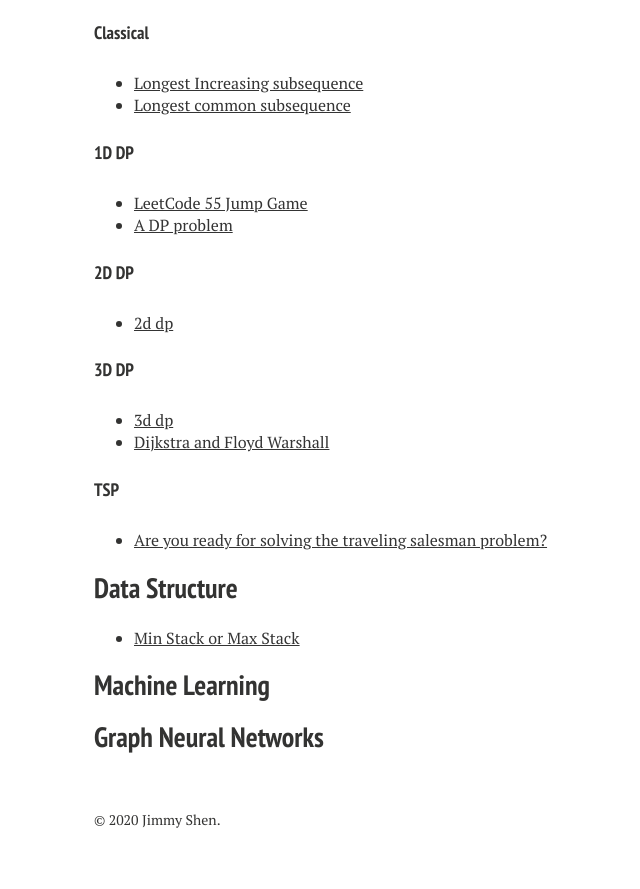
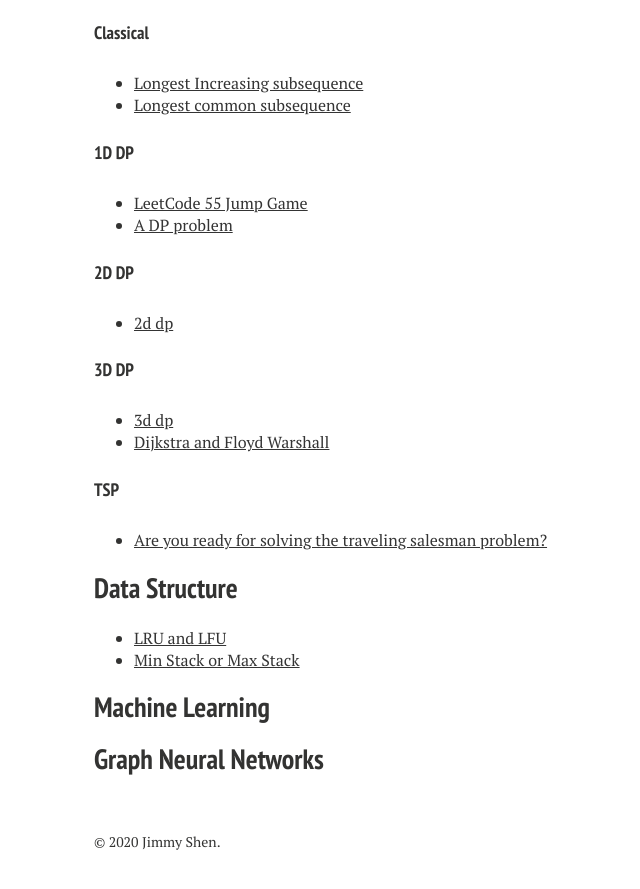
Before and after one commit to xiaokeshen/xiaokeshen.github.io, a Jekyll site: the page built from blog/index.md, in a window 1280 px wide and 900 px high, scrolled down 1112 px. Shown: the top 889 px of the window, without its empty margins (226-866 px from the left). Built offline with Jekyll 4.4.1, drawn with Linux system fonts in a browser that asks for light colours; nearby versions of some CDN libraries.

Commit message:
add a blog lru and lfu

```diff
--- a/blog/index.md
+++ b/blog/index.md
@@ -56,6 +56,7 @@ My 'Serious' coding got started since I became a student as a Computer Science M
 - [Are you ready for solving the traveling salesman problem?](https://medium.com/analytics-vidhya/are-you-read-for-solving-the-traveling-salesman-problem-80e3c4ea45fc?source=friends_link&sk=b28ea8888460935401ae02f800d6ccd8)
 
 ## Data Structure
+- [LRU and LFU](https://medium.com/@jim.morris.shen/lru-and-lfu-69363bc47b66?source=friends_link&sk=edbc20589ff40c02bd4e4956e31b8d71)
 - [Min Stack or Max Stack](https://medium.com/@jim.morris.shen/min-stack-or-max-stack-a5be2165cad8?source=friends_link&sk=8dd800652072ae9f16105bb4bda9f414)
 
 ## Machine Learning
```
